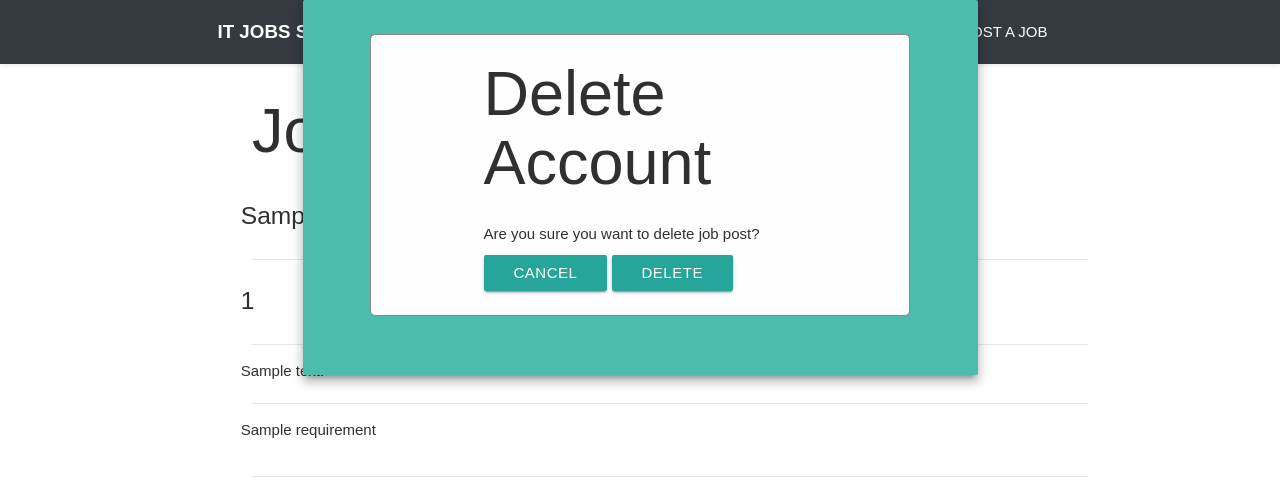
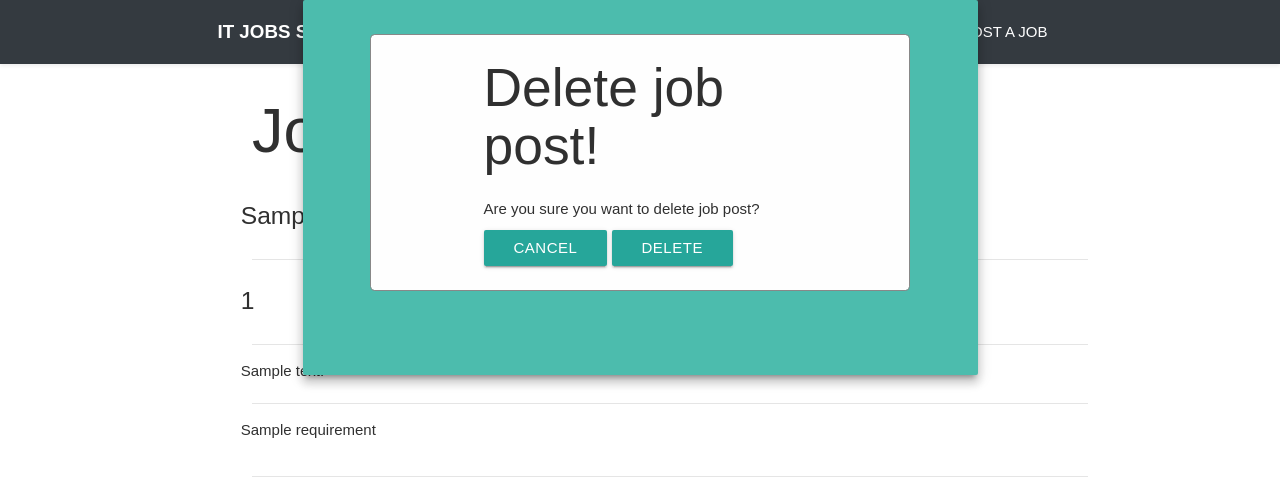
Before and after one commit to annaweronica/MyJobList, a Flask app: template templates/jobs.html in a window 1280 px wide, after a click on "DELETE". Shown: the top 484 px of the page. Run offline with Flask 2, Linux system fonts and the light colour scheme; the template is opened without the code that fills it: most values are stand-ins (such as "Sample title", 1, 10 or a date in 2020); some libraries are stand-ins or nearby versions; some web fonts are replaced.

```diff
--- a/templates/jobs.html
+++ b/templates/jobs.html
@@ -41,7 +41,7 @@
     <div id="id01" class="modal">
         <form class="modal-content" action="/action_page.php">
             <div class="container">
-                <h1>Delete Account</h1>
+                <h2>Delete job post!</h2>
                 <p>Are you sure you want to delete job post?</p>
 
                 <div class="clearfix">
```
Also changed, not shown: README.md, 1 other file.
